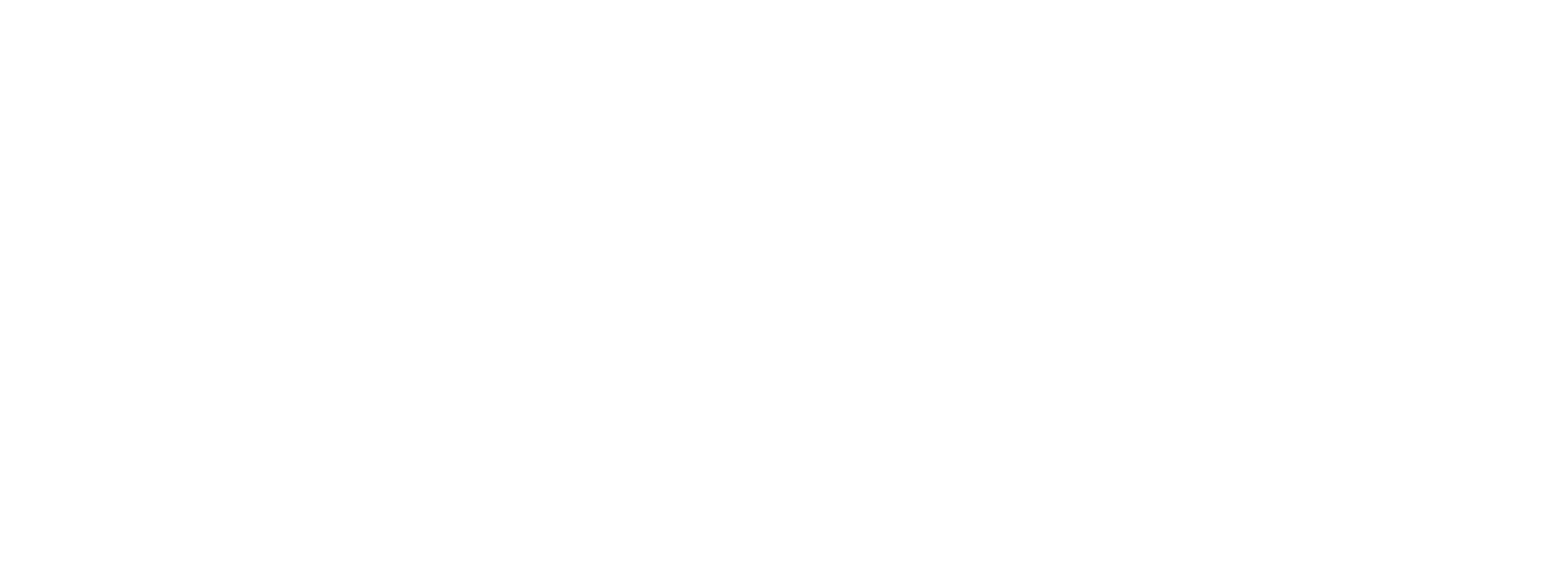
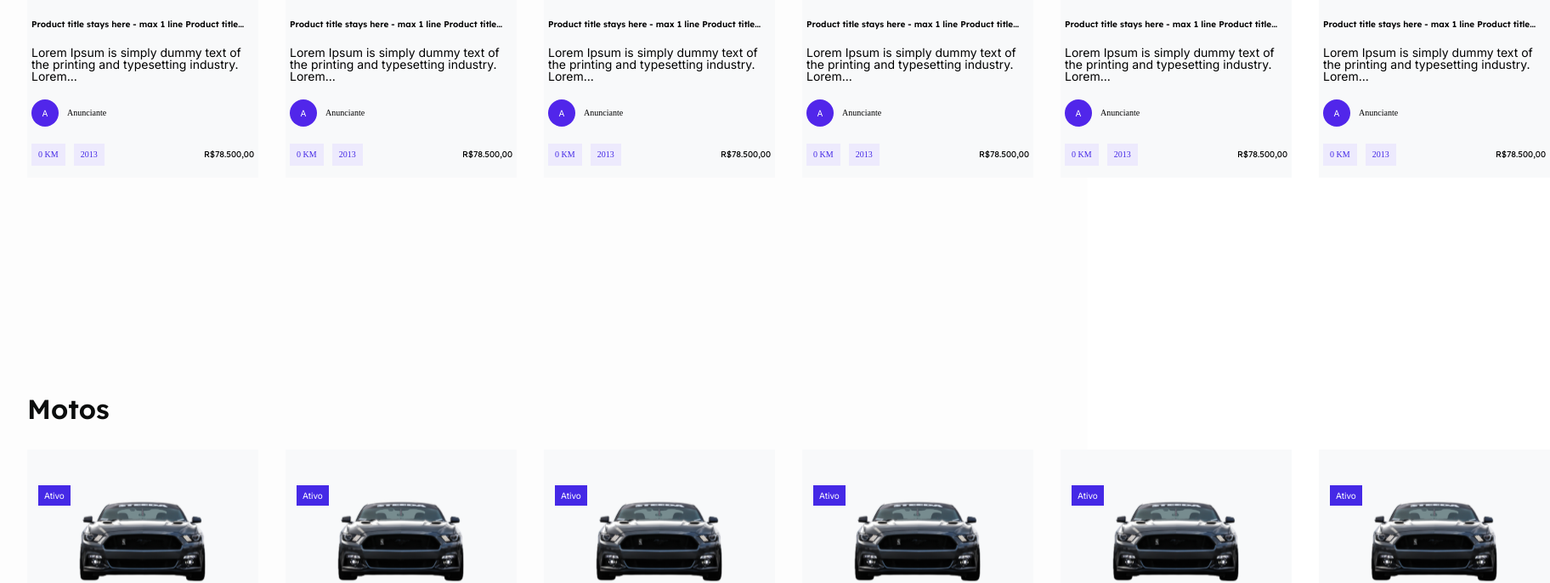
Before and after one commit to Motors-M6-Kenzie-Academy/Front-end, a React (Create React App) app: page / in a window 1280 px wide. Shown: the part 1411-2097 px from the top of the page at 85% size, 1824 px wide, since content can reach past the window. Before the commit the page ends 800 px from the top, so only its background shows below. Built offline with nearby package versions, Linux system fonts and the light colour scheme.

Commit message:
Feat: Home page view Desktop

```diff
--- a/src/pages/Home/index.tsx
+++ b/src/pages/Home/index.tsx
@@ -1,6 +1,7 @@
 import { Link } from "react-router-dom";
 import Footer from "../../components/Footer";
 import Navbar from "../../components/Navbar";
+import ProductCard from "../../components/ProductCard";
 import ProductCardAuction from "../../components/ProductCardAuction";
 import { Button, Container, MainContainer } from "./styles";
 
@@ -15,13 +16,27 @@
           </h1>
           <p>Um ambiente feito para você explorar o seu melhor</p>
           <div>
-            <Link to={"#cars"}>
-              <Button bgColor="transparent" txColor="white" border={true}>
+            <Link to={"/"}>
+              <Button
+                bgColor="transparent"
+                txColor="white"
+                border={true}
+                onClick={() =>
+                  window.scrollTo({ left: 0, top: 1200, behavior: "smooth" })
+                }
+              >
                 Carros
               </Button>
             </Link>
-            <Link to={"#motorsbike"}>
-              <Button bgColor="transparent" txColor="white" border={true}>
+            <Link to={"/"}>
+              <Button
+                bgColor="transparent"
+                txColor="white"
+                border={true}
+                onClick={() =>
+                  window.scrollTo({ left: 0, top: 2000, behavior: "smooth" })
+                }
+              >
                 Motos
               </Button>
             </Link>
@@ -34,13 +49,30 @@
             <ProductCardAuction />
             <ProductCardAuction />
             <ProductCardAuction />
-            <ProductCardAuction />
-            <ProductCardAuction />
-            <ProductCardAuction />
           </div>
         </div>
-        <div className="cars" id="cars"></div>
-        <div className="motorsbike" id="motorsbike"></div>
+        <div className="cars" id="cars">
+          <h2 className="title-section">Carros</h2>
+          <div className="scroll-card-cars">
+            <ProductCard />
+            <ProductCard />
+            <ProductCard />
+            <ProductCard />
+            <ProductCard />
+            <ProductCard />
+          </div>
+        </div>
+        <div className="motorsbike" id="motorsbike">
+          <h2 className="title-section">Motos</h2>
+          <div className="scroll-card-motorsbike">
+            <ProductCard />
+            <ProductCard />
+            <ProductCard />
+            <ProductCard />
+            <ProductCard />
+            <ProductCard />
+          </div>
+        </div>
       </MainContainer>
       <Footer />
     </Container>
--- a/src/pages/Home/styles.ts
+++ b/src/pages/Home/styles.ts
@@ -9,19 +9,17 @@
 
 export const MainContainer = styled.main`
   width: 100vw;
-  height: 90vh;
-
   display: flex;
   flex-direction: column;
   justify-content: center;
-  /* align-items: center; */
-  overflow-y: scroll;
+
+  margin-bottom: 10rem;
 
   background-color: var(--gray10);
 
   .top {
     background-color: var(--brand2);
-    height: 50%;
+    height: 50vh;
     width: 100%;
 
     display: flex;
@@ -61,10 +59,10 @@
   }
 
   .leilao {
-    height: 40%;
-    /* width: 100%; */
+    height: 65vh;
 
     padding: 4rem 2rem;
+    margin-bottom: 8rem;
 
     .title-section {
       font-family: var(--lexend);
@@ -73,6 +71,7 @@
       font-size: 2rem;
       line-height: 2rem;
 
+      margin-bottom: 2rem;
       color: var(--gray0);
     }
 
@@ -83,15 +82,46 @@
   }
 
   .cars {
-    height: 10%;
     width: 100%;
-    /* background-color: var(--random9); */
+    padding: 4rem 2rem;
+    margin-bottom: 8rem;
+
+    .title-section {
+      font-family: var(--lexend);
+      font-style: normal;
+      font-weight: 600;
+      font-size: 2rem;
+      line-height: 2rem;
+
+      margin-bottom: 2rem;
+      color: var(--gray0);
+    }
+
+    .scroll-card-cars {
+      display: flex;
+      gap: 2rem;
+    }
   }
 
   .motorsbike {
-    height: 10%;
     width: 100%;
-    /* background-color: var(--brand1); */
+    padding: 4rem 2rem;
+
+    .title-section {
+      font-family: var(--lexend);
+      font-style: normal;
+      font-weight: 600;
+      font-size: 2rem;
+      line-height: 2rem;
+
+      margin-bottom: 2rem;
+      color: var(--gray0);
+    }
+
+    .scroll-card-motorsbike {
+      display: flex;
+      gap: 2rem;
+    }
   }
 `;
 
```
